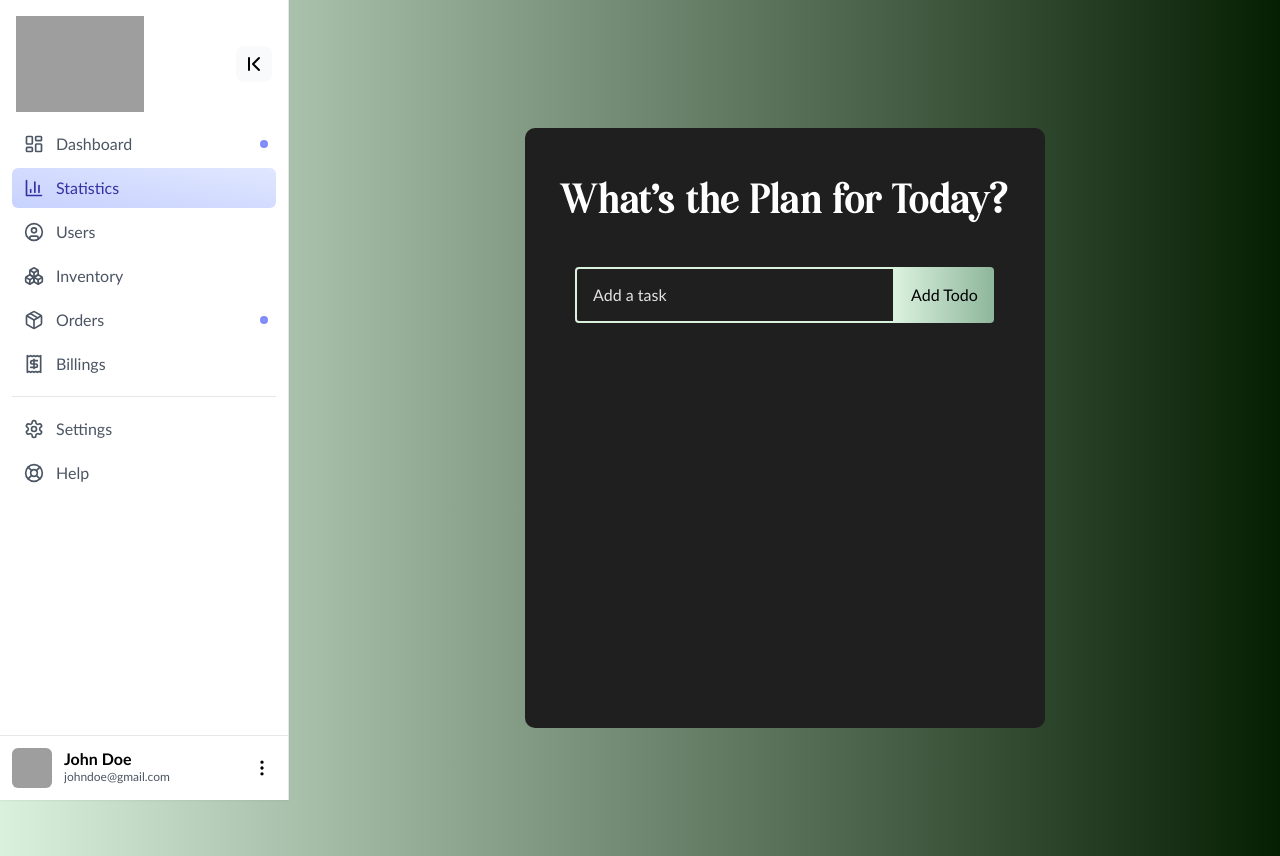
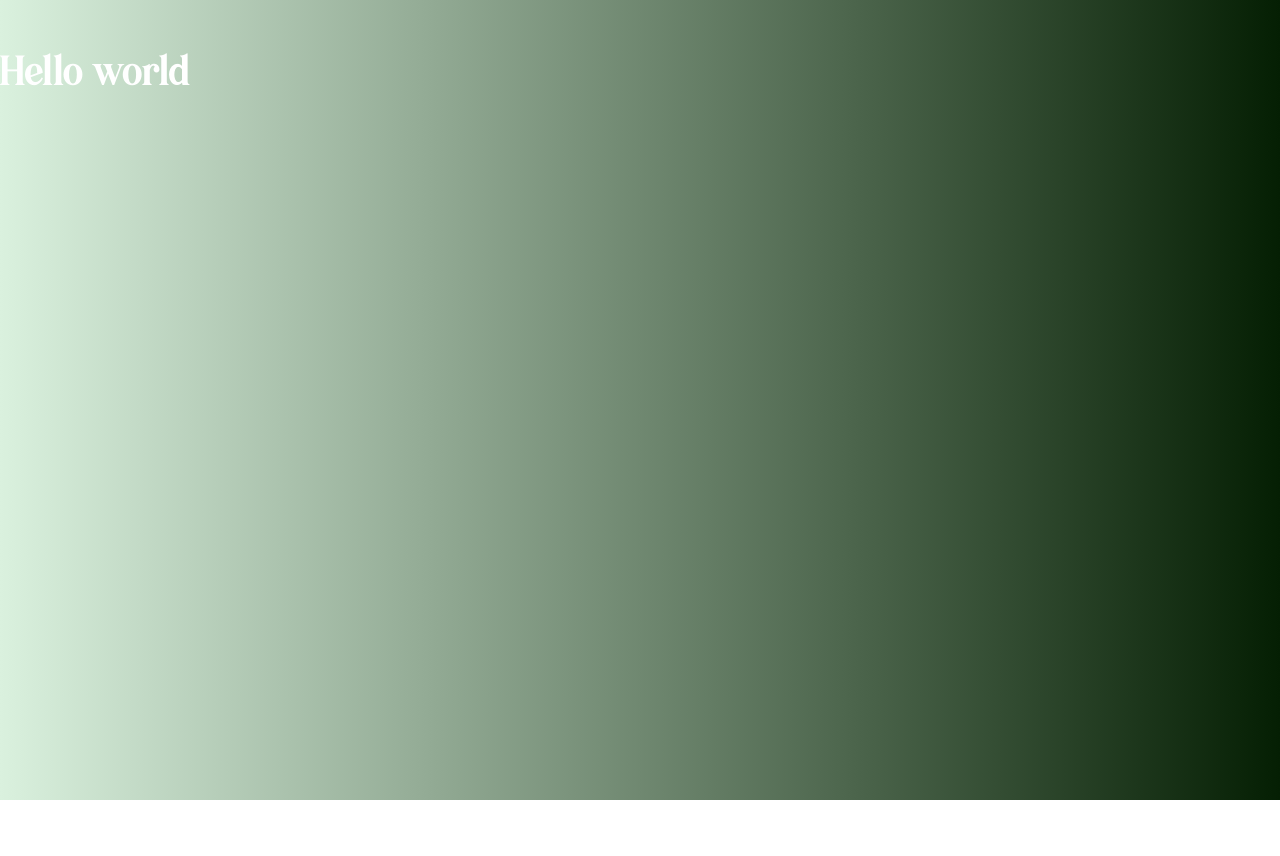
Before and after one commit to ashley127/SoulSprint, a React (Create React App) app: page /task in a window 1280 px wide. After the commit the page ends 800 px from the top, so only its background shows below. Built offline with nearby package versions, Linux system fonts and the light colour scheme; grey boxes are pictures that could not be loaded.

Commit message:
Add page routing

```diff
--- a/package.json
+++ b/package.json
@@ -6,10 +6,14 @@
     "@testing-library/jest-dom": "^5.17.0",
     "@testing-library/react": "^13.4.0",
     "@testing-library/user-event": "^13.5.0",
+    "localforage": "^1.10.0",
     "lucide-react": "^0.302.0",
+    "match-sorter": "^6.3.1",
     "react": "^18.2.0",
     "react-dom": "^18.2.0",
+    "react-router-dom": "^6.21.1",
     "react-scripts": "5.0.1",
+    "sort-by": "^1.2.0",
     "web-vitals": "^2.1.4"
   },
   "scripts": {
--- a/src/components/Sidebar.js
+++ b/src/components/Sidebar.js
@@ -79,7 +79,7 @@
       </span>
       {alert && (
         <div
-          className={`absolute right-2 w-2 h-2 rounded bg-indigo-400 ${
+          className={`absolute right-2 w-2 h-2 rounded bg-emerald-500 ${
             expanded ? "" : "top-2"
           }`}
         />
--- a/src/components/ToDo.js
+++ b/src/components/ToDo.js
@@ -2,8 +2,10 @@
 import TodoForm from './TodoForm';
 import { IoMdCloseCircleOutline } from "react-icons/io";
 import { MdOutlineEdit } from "react-icons/md";
+import { IoMdOpen } from "react-icons/io";
+import { Link } from "react-router-dom";
 
-const Todo = ({ todos, complete, remove, update }) => {
+const Todo = ({ todos, complete, remove, update}) => {
   const [edit, setEdit] = useState({
     id: null,
     value: ''
@@ -38,6 +40,9 @@
           onClick={() => setEdit({ id: todo.id, value: todo.text })}
           className='edit-icon'
         />
+        <Link to = "/task">
+          <IoMdOpen/>
+        </Link>
       </div>
     </div>
   ));
--- a/src/index.js
+++ b/src/index.js
@@ -1,10 +1,28 @@
 import React from 'react';
 import ReactDOM from 'react-dom/client';
 import App from './App';
+import TaskPage from './pages/TaskPage';
+
+import {
+  createBrowserRouter,
+  RouterProvider,
+} from "react-router-dom";
+
+const router = createBrowserRouter([
+  {
+    path: "/",
+    element: <App/>,
+  },
+
+  {
+    path: "task",
+    element: <TaskPage/>,
+  },
+]);
 
 const root = ReactDOM.createRoot(document.getElementById('root'));
 root.render(
   <React.StrictMode>
-    <App />
+    <RouterProvider router={router} />
   </React.StrictMode>
 );
--- /dev/null
+++ b/src/pages/TaskPage.js
@@ -0,0 +1,9 @@
+import React from 'react'
+
+function TaskPage() {
+  return (
+    <div><h1>Hello world</h1></div>
+  )
+}
+
+export default TaskPage
```
Also changed, not shown: 1 other file (tests, documents, lock files or other folders).
